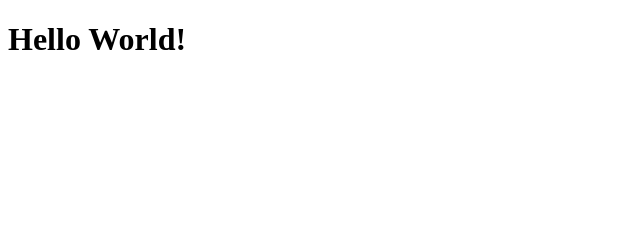
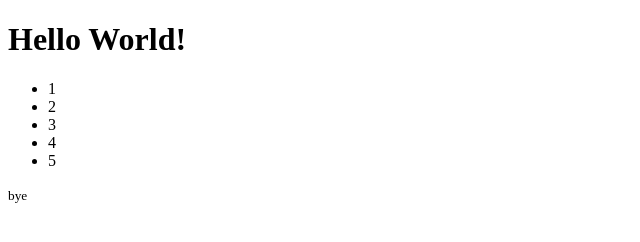
Before and after one commit to olivabigyo/git_intro_919, a plain HTML site: page index.html in a window 1280 px wide. Shown: the whole page, without its empty margins (0-640 px from the left). Drawn offline with Linux system fonts and the light colour scheme.

Commit message:
add main and footer

```diff
--- a/index.html
+++ b/index.html
@@ -9,5 +9,17 @@
    <header>
        <h1>Hello World!</h1>
     </header>
+    <main>
+        <ul>
+            <li>1</li>
+            <li>2</li>
+            <li>3</li>
+            <li>4</li>
+            <li>5</li>
+        </ul>
+    </main>
+    <footer>
+        <small>bye</small>
+    </footer>
 </body>
 </html>
```
